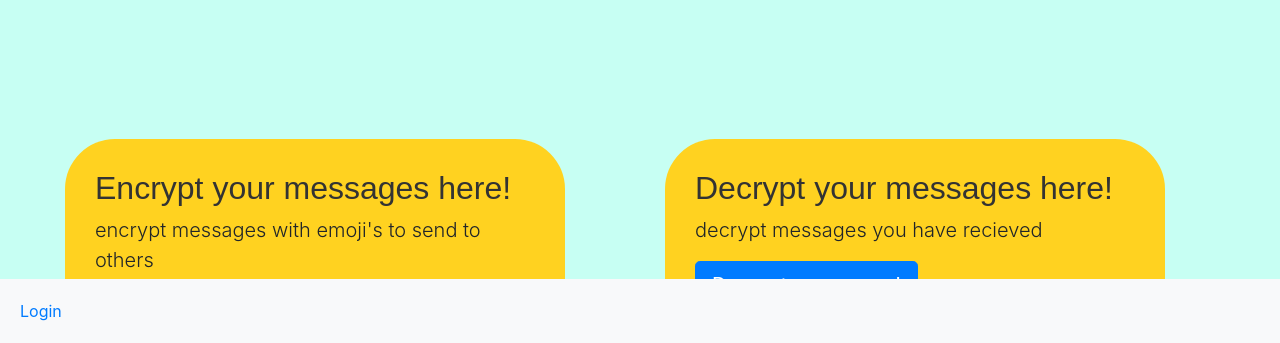
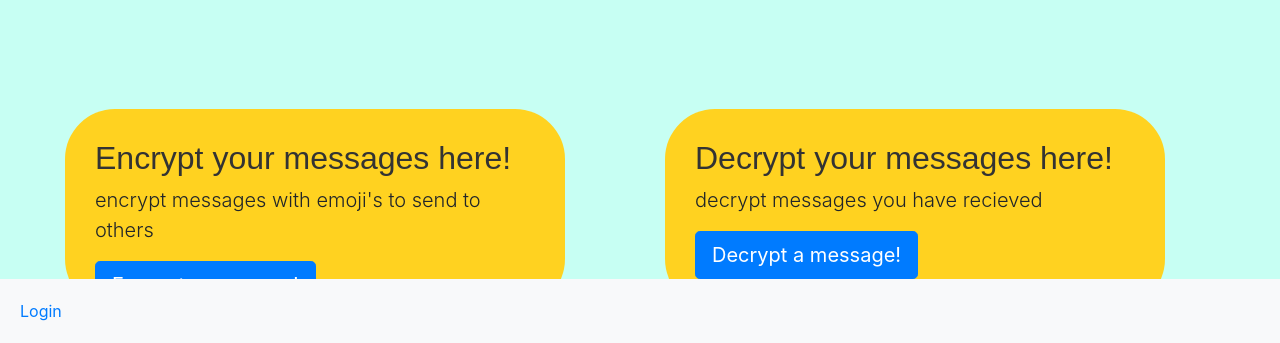
Before and after one commit to aelydens/teamworldbot, a Flask app: page / in a window 1280 px wide. Shown: the part 457-800 px from the top of the page. Run offline with Flask 2, Linux system fonts and the light colour scheme; some libraries are stand-ins or nearby versions.

Commit message:
removed print from emoji_class, added 30px padding to bottom of mustard blops

```diff
--- a/app/emoji_class.py
+++ b/app/emoji_class.py
@@ -105,7 +105,6 @@ class emoji_it:
 
                 if i == len(encrypted_message):
                     decrypted += current_emoji
-
                     return decrypted
 
                 while encrypted_message[i] != ':':
@@ -133,5 +132,4 @@ class emoji_it:
             i += 1
 
 
-        print(decrypted)
         return decrypted
--- a/app/static/css/main.css
+++ b/app/static/css/main.css
@@ -34,9 +34,10 @@ body {
   border-radius: 50px;
   width: 500px;
   height: 200px;
-  margin-top: 100px;
+  margin-top: 70px;
   margin-left: 50px;
   margin-right: 50px;
+  margin-bottom: 30px;
   float: left;
   background-color: #ffd220;
 }
```
